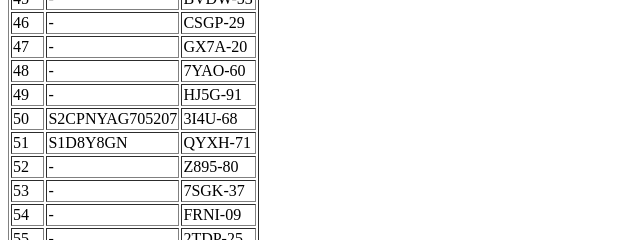
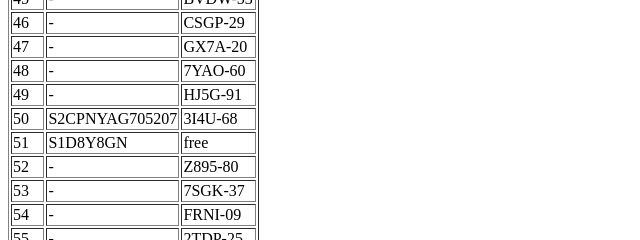
Before and after one commit to sseh-c/scrap_program, a plain HTML site: page index.html in a window 1280 px wide. Shown: the part 1200-1440 px from the top of the page, 0-640 px from the left. Drawn offline with Linux system fonts and the light colour scheme.

Commit message:
Update index.html

```diff
--- a/index.html
+++ b/index.html
@@ -59,7 +59,7 @@
 <tr class="pass"><td id="num">48</td><td id="disk_num">-</td><td id="key">7YAO-60</td></tr>
 <tr class="pass"><td id="num">49</td><td id="disk_num">-</td><td id="key">HJ5G-91</td></tr>
 <tr class="pass"><td id="num">50</td><td id="disk_num">S2CPNYAG705207</td><td id="key">3I4U-68</td></tr>
-<tr class="pass"><td id="num">51</td><td id="disk_num">S1D8Y8GN</td><td id="key">QYXH-71</td></tr>
+<tr class="pass"><td id="num">51</td><td id="disk_num">S1D8Y8GN</td><td id="key">free</td></tr>
 <tr class="pass"><td id="num">52</td><td id="disk_num">-</td><td id="key">Z895-80</td></tr>
 <tr class="pass"><td id="num">53</td><td id="disk_num">-</td><td id="key">7SGK-37</td></tr>
 <tr class="pass"><td id="num">54</td><td id="disk_num">-</td><td id="key">FRNI-09</td></tr>
```
